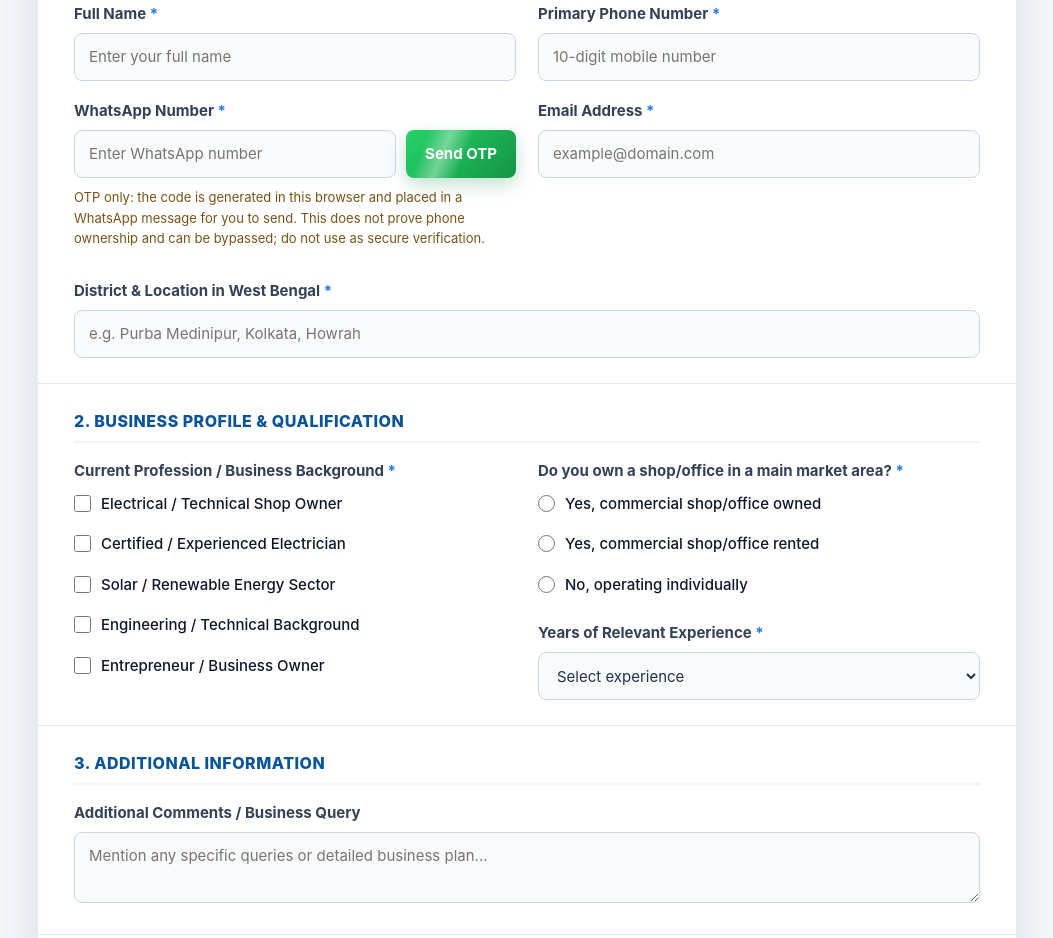
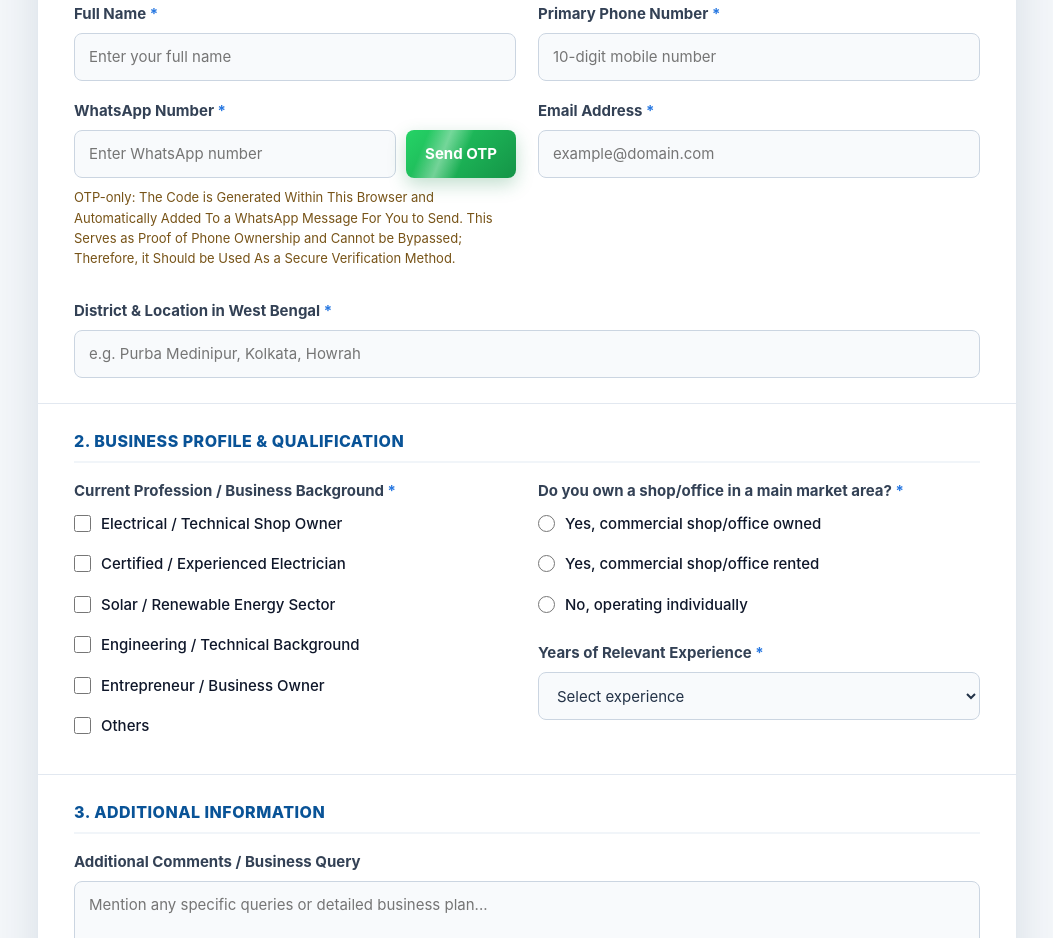
Before and after one commit to tatasolar/Partner_Application, a plain HTML site: page index.html in a window 1280 px wide. Shown: the part 389-1327 px from the top of the page, without its empty margins (113-1166 px from the left). Drawn offline with Linux system fonts and the light colour scheme.

Commit message:
Update index.html

```diff
--- a/index.html
+++ b/index.html
@@ -333,7 +333,7 @@
                   <input id="whatsapp" name="whatsapp" type="tel" inputmode="numeric" pattern="[0-9]{10}" maxlength="10" placeholder="Enter WhatsApp number" required>
                   <button type="button" id="sendOtpBtn" class="btn-verify">Send OTP</button>
                 </div>
-                <div id="verifiedBadge" class="verified-badge hidden">✓ Code matched (OTP only; not identity verified)</div>
+                <div id="verifiedBadge" class="verified-badge hidden">✓ Code matched (OTP Only Identity Verified)</div>
                 <div id="otpBox" class="otp-box hidden">
                   <p>Enter the 6-digit code shown in the prefilled WhatsApp message:</p>
                   <div class="otp-input-group">
@@ -341,7 +341,7 @@
                     <button type="button" id="verifyOtpBtn" class="btn-otp-submit">Verify</button>
                   </div>
                 </div>
-                <p class="verification-disclaimer">OTP only: the code is generated in this browser and placed in a WhatsApp message for you to send. This does not prove phone ownership and can be bypassed; do not use as secure verification.</p>
+                <p class="verification-disclaimer">OTP-only: The Code is Generated Within This Browser and Automatically Added To a WhatsApp Message For You to Send. This Serves as Proof of Phone Ownership and Cannot be Bypassed; Therefore, it Should be Used As a Secure Verification Method.</p>
               </div>
               <div class="field">
                 <label for="email">Email Address <span class="required">*</span></label>
@@ -364,6 +364,7 @@
                   <label class="option"><input type="checkbox" name="profession" value="Solar/Renewable Energy Sector"> Solar / Renewable Energy Sector</label>
                   <label class="option"><input type="checkbox" name="profession" value="Engineering/Technical"> Engineering / Technical Background</label>
                   <label class="option"><input type="checkbox" name="profession" value="Entrepreneur/Business Owner"> Entrepreneur / Business Owner</label>
+                  <label class="option"><input type="checkbox" name="profession" value="Others"> Others</label>
                 </div>
               </div>
               <div class="field">
```
